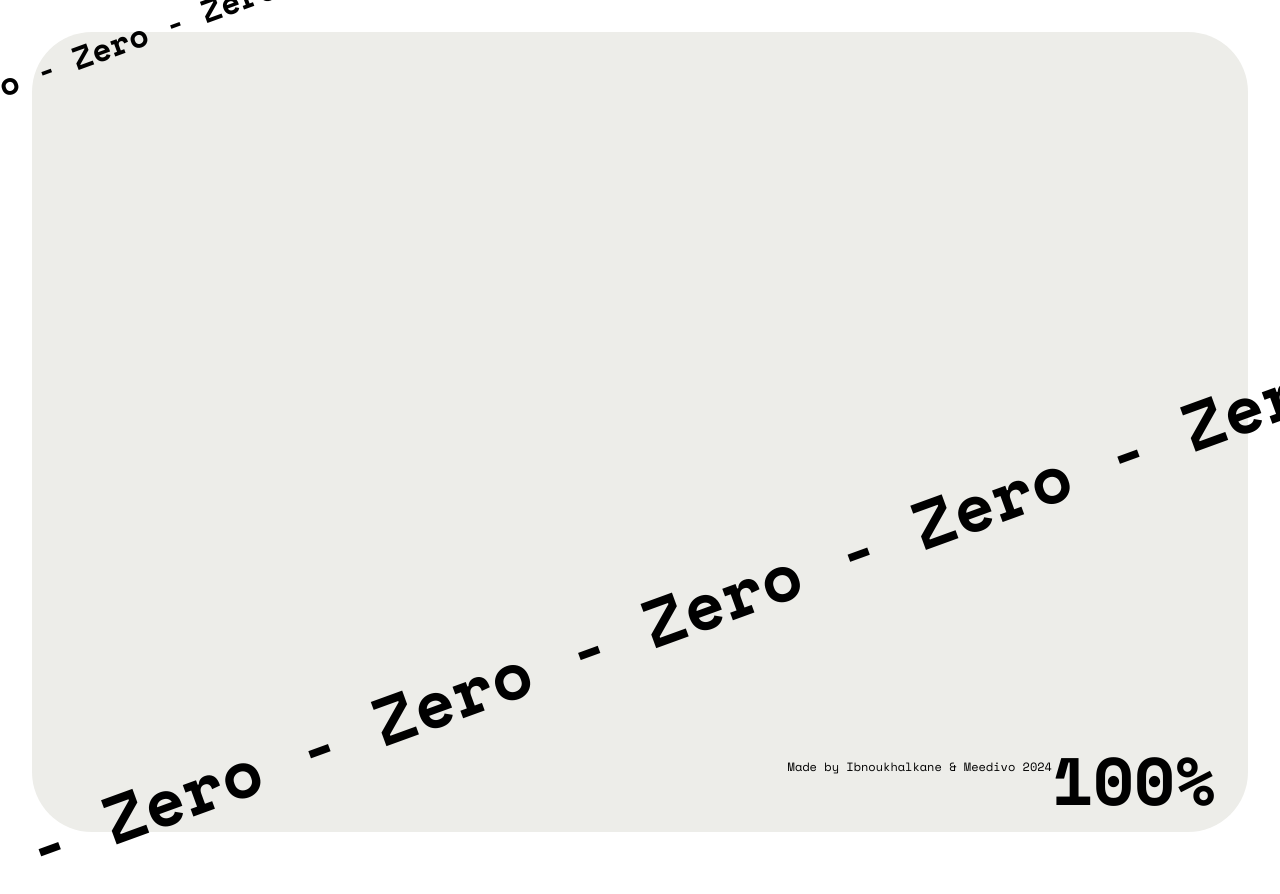
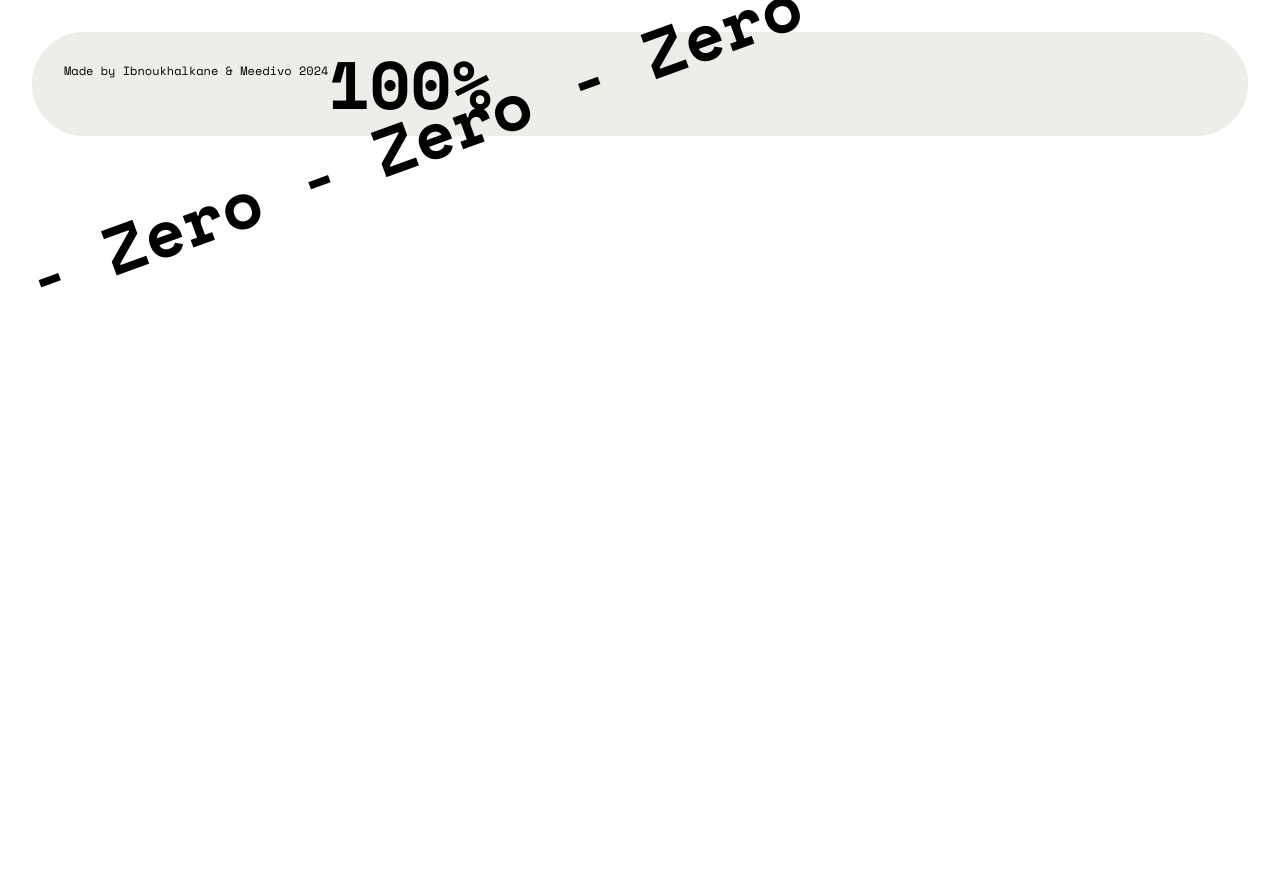
Before and after one commit to Ibnoukhalkanezakaria/Zero., a React (Create React App) app in the folder client/: page / in a window 1280 px wide. Shown: the top 894 px of the page. After the commit the page ends 832 px from the top, so only its background shows below. Built offline with nearby package versions, Linux system fonts and the light colour scheme; no server answers.

Commit message:
infinite words

```diff
--- a/client/src/components/Home/HomeCnt.css
+++ b/client/src/components/Home/HomeCnt.css
@@ -3,7 +3,7 @@
   /* align-items: flex-end; */
   /* justify-content: space-between; */
 
-  margin: auto;
+  /* margin: auto; */
 }
 
 .flex-end h1 {
@@ -15,11 +15,11 @@
 .home {
   margin: 2rem;
   /* background-color: red; */
-  position: relative;
+  /* position: relative;
   height: 800px;
   display: flex;
   align-items: flex-end;
-  justify-content: space-between;
+  justify-content: space-between; */
 }
 
 .scroll {
```
